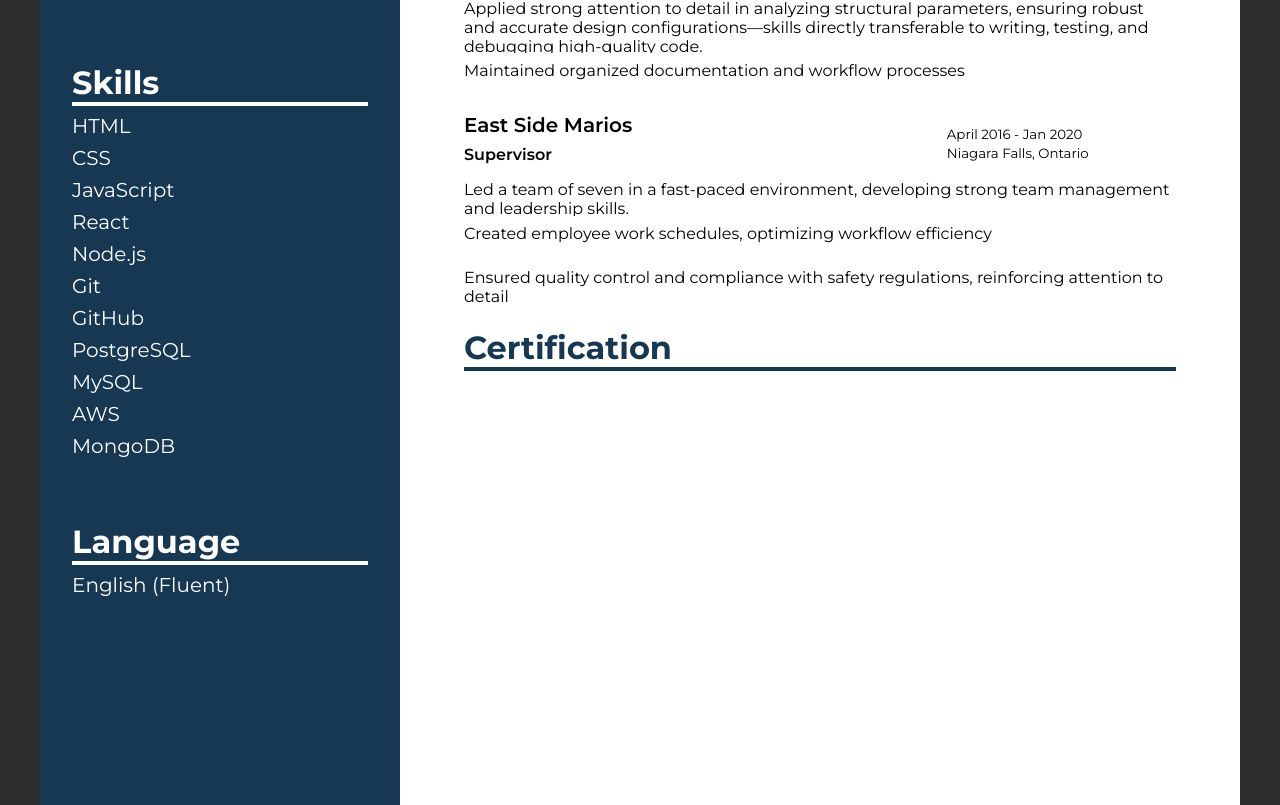
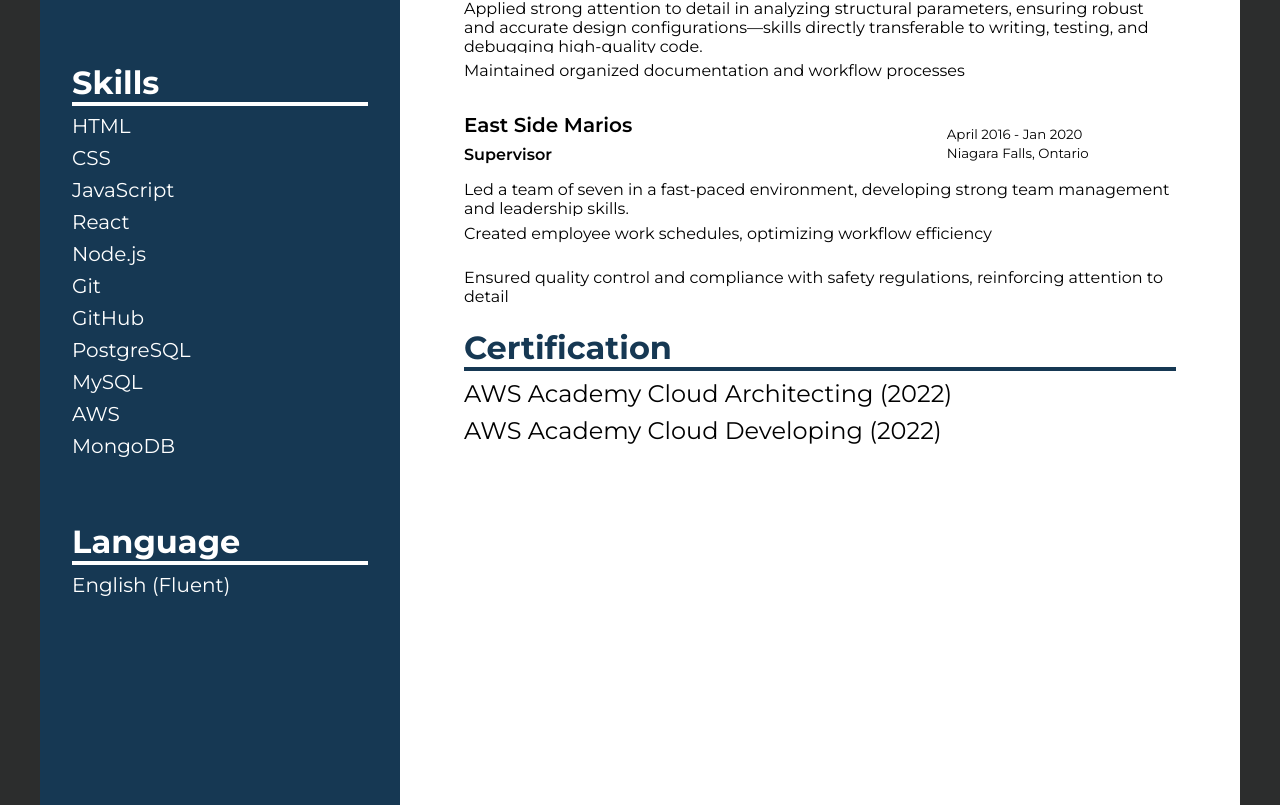
Before and after one commit to CFisher21/CV-Application, a React (Vite) app: page / in a window 1280 px wide. Shown: the part 795-1600 px from the top of the page. Built offline with nearby package versions, Linux system fonts and the light colour scheme.

Commit message:
Added info to the certification section

```diff
--- a/src/components/resume/Certification.jsx
+++ b/src/components/resume/Certification.jsx
@@ -1,12 +1,13 @@
+import { useState } from 'react';
 import ExpandableList from '../UI/ExpandableList'
 
 const Certification = () => {
-
+    const certifications = ['AWS Academy Cloud Architecting (2022)', 'AWS Academy Cloud Developing (2022)']
     return(
         <div className="certification">
             <h1 className="certTitle">Certification</h1>
             <hr></hr>
-            <ExpandableList side={'right'} deleteClass={'deleteBtn2'} listItemClass={'certList'} buttonName={'Add Certification'} listItemName={'Certification'} buttonClass={'addCert'}/>
+            <ExpandableList initialValue={certifications}  side={'right'} deleteClass={'deleteBtn2'} listItemClass={'certList'} buttonName={'Add Certification'} listItemName={'Certification'} buttonClass={'addCert'}/>
         </div>
     )
 }
```
